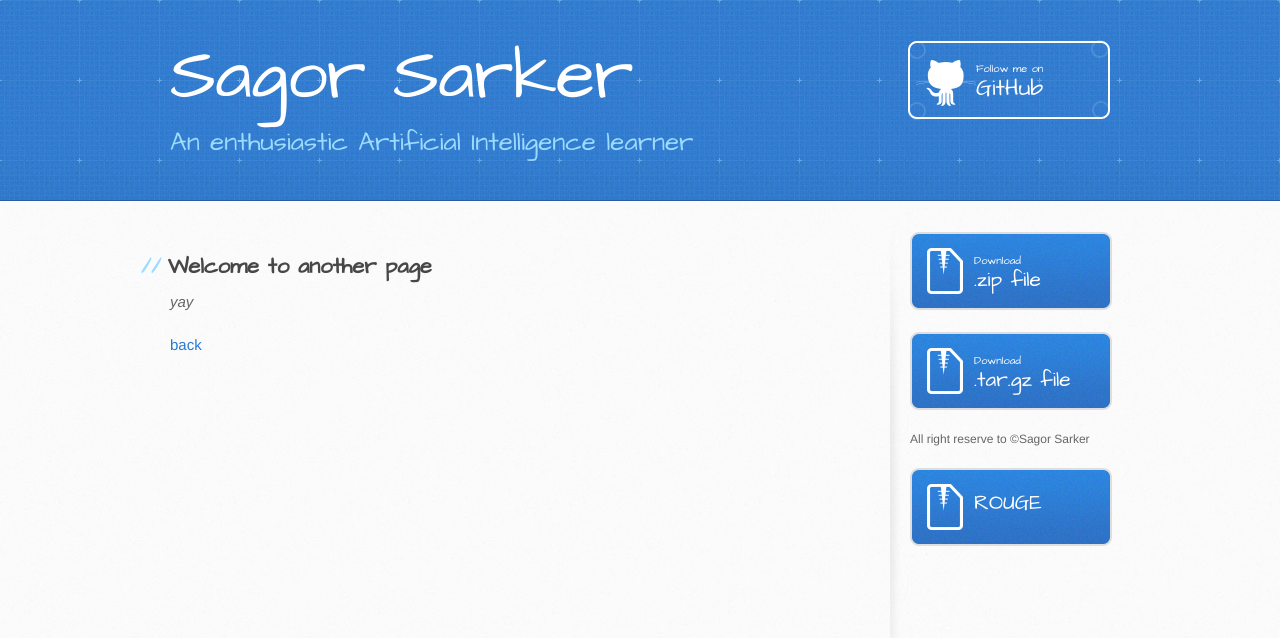
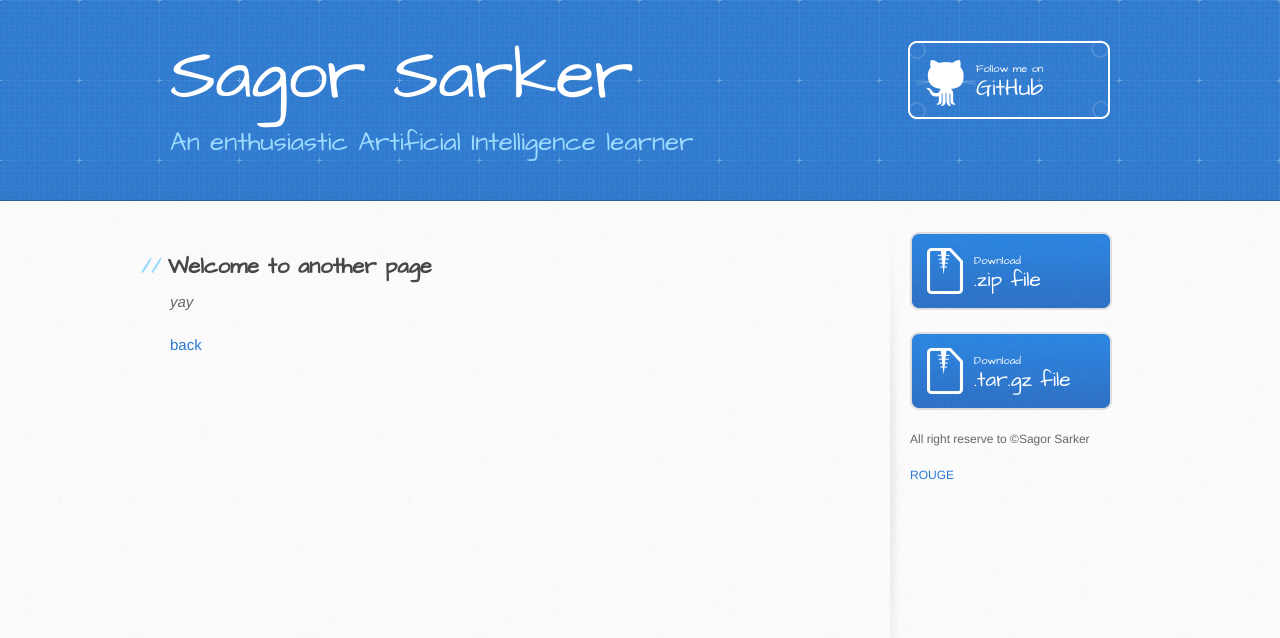
Before and after one commit to sagorbrur/sagorbrur.github.io, a Jekyll site: the page built from another-page.md, in a window 1280 px wide. Shown: the top 638 px of the page. Built offline with Jekyll 4.4.1, drawn with Linux system fonts in a browser that asks for light colours; our own code applies the rules of GitHub Pages for plain Markdown files.

Commit message:
Update default.html

```diff
--- a/_layouts/default.html
+++ b/_layouts/default.html
@@ -54,7 +54,7 @@
 
 
           <p>All right reserve to &#169;Sagor Sarker</p>
-          <a href="rouge.md" class="button">ROUGE</a>
+          <a href="rouge.md">ROUGE</a>
         </aside>
       </div>
     </div>
```
